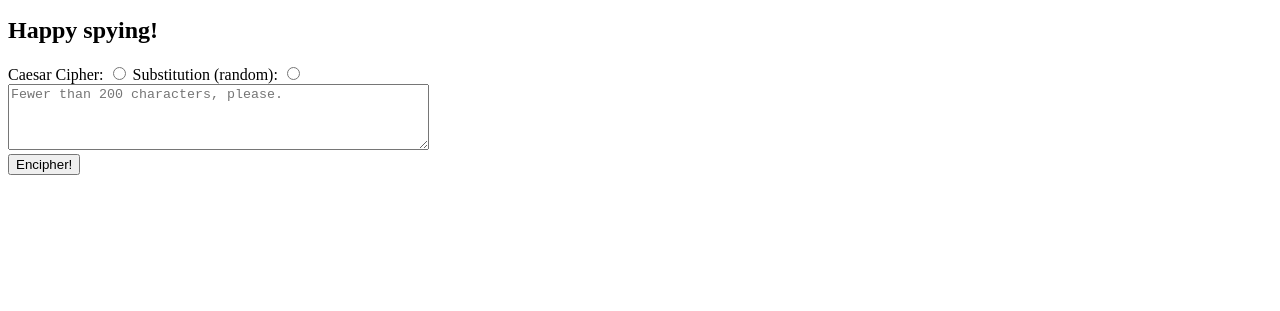
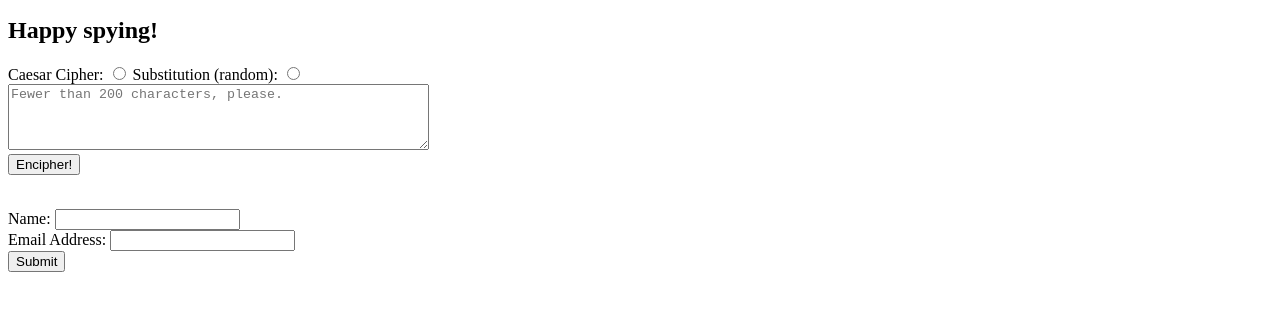
Before and after one commit to linuxmaier/code-machine, a plain HTML site: page index.html in a window 1280 px wide. Shown: the part 137-448 px from the top of the page. Drawn offline with nearby package versions, Linux system fonts and the light colour scheme.

Commit message:
adding submit to server

```diff
--- a/index.html
+++ b/index.html
@@ -45,6 +45,11 @@
         placeholder="Fewer than 200 characters, please."></textarea>
     </form>
     <button onclick="encipher();">Encipher!</button>
-    <p id='ciphertext'></p>
+    <form id="emailFriend">
+      <p id='ciphertext'></p><br>
+      Name: <input type='text' name='name'><br>
+      Email Address: <input type='text' name='email'><br>
+      <input type="submit" value="Submit">
+    </form>
   </body>
 </html>
```
Also changed, not shown: code-machine.css (line endings or trailing spaces).
